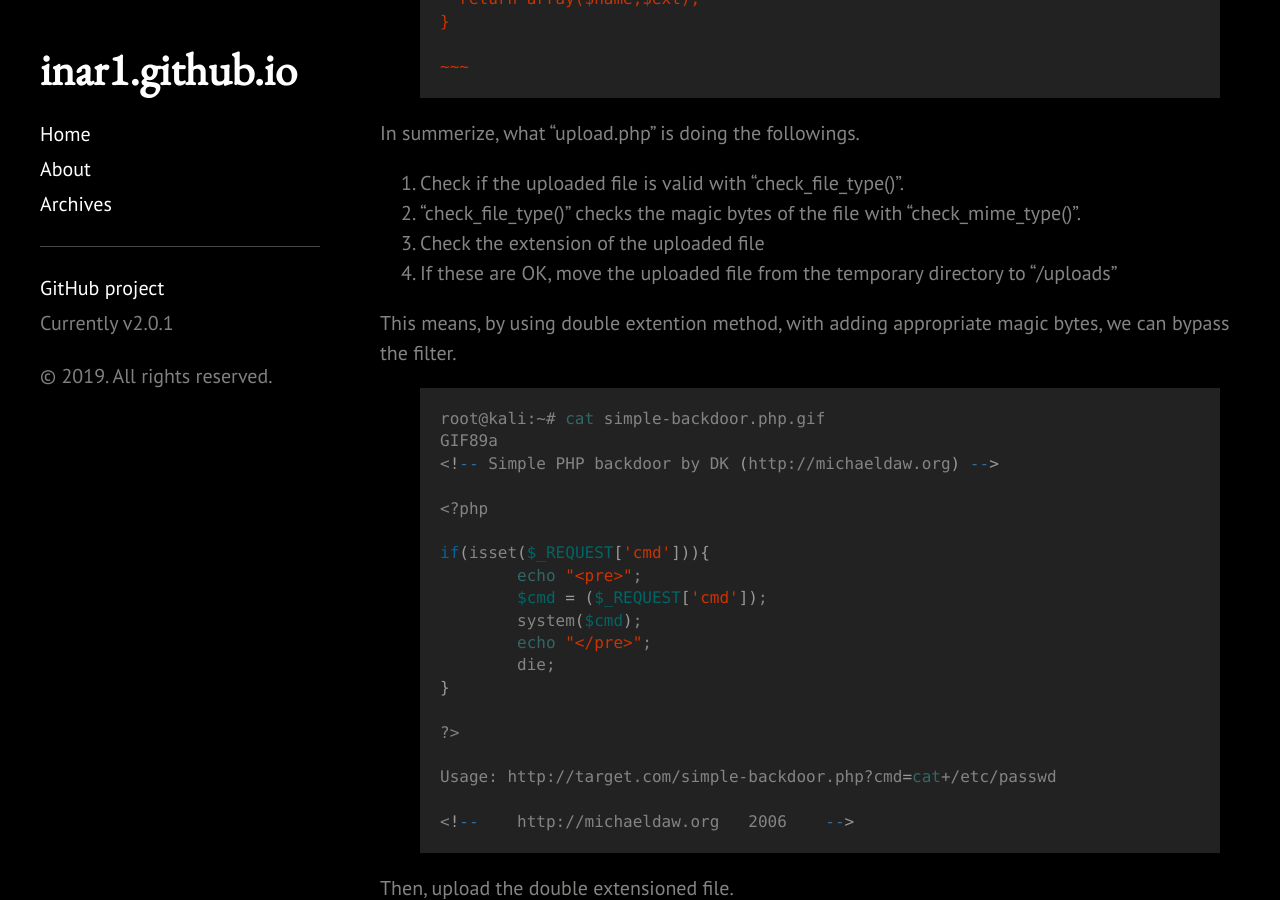
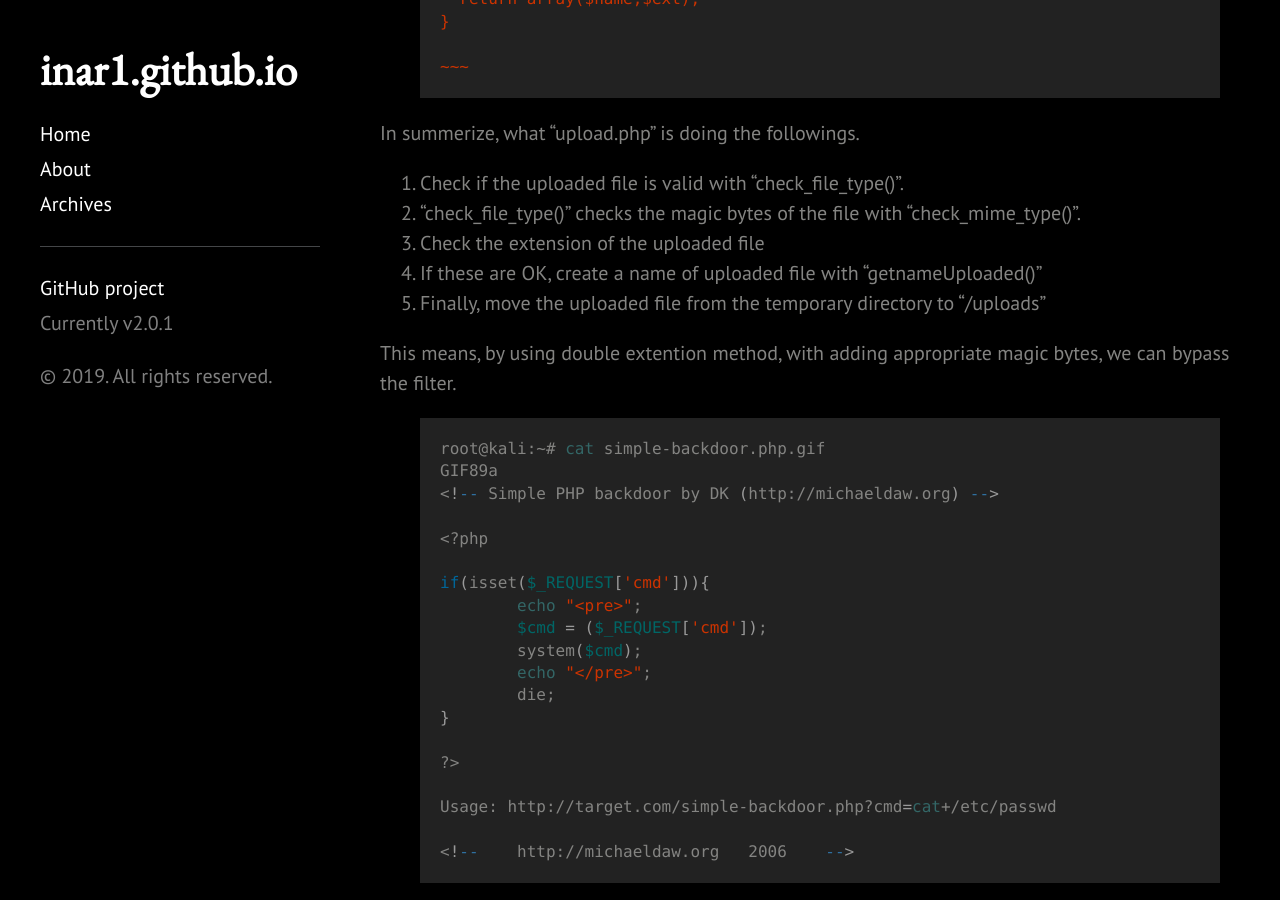
Before and after one commit to 1n4r1/1n4r1.github.io, a Jekyll site: the page built from _posts/2019-11-18-Hackthebox-Networkd-Walkthrough.md, in a window 1280 px wide and 900 px high, scrolled down 5417 px. Built offline with Jekyll 4.4.1, drawn with Linux system fonts in a browser that asks for light colours; a style sheet for code colours, icons or effects is not loaded.

Commit message:
add 2019-11-18 networkd-walkthrough

```diff
--- a/_posts/2019-11-18-Hackthebox-Networkd-Walkthrough.md
+++ b/_posts/2019-11-18-Hackthebox-Networkd-Walkthrough.md
@@ -196,7 +196,8 @@ In summerize, what "upload.php" is doing the followings.
 1. Check if the uploaded file is valid with "check_file_type()".
 2. "check_file_type()" checks the magic bytes of the file with "check_mime_type()".
 3. Check the extension of the uploaded file
-4. If these are OK, move the uploaded file from the temporary directory to "/uploads"
+4. If these are OK, create a name of uploaded file with "getnameUploaded()"
+5. Finally, move the uploaded file from the temporary directory to "/uploads"
 
 This means, by using double extention method, with adding appropriate magic bytes, we can bypass the filter.
 {% highlight shell %}
```
